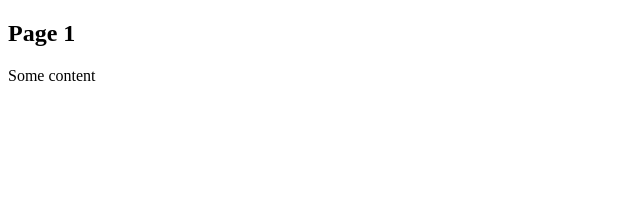
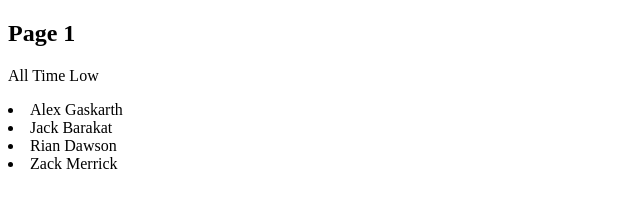
Before and after one commit to ksmith289/AllTimeLow, a plain HTML site: page index.html in a window 1280 px wide. Shown: the whole page, without its empty margins (0-640 px from the left). Drawn offline with Linux system fonts and the light colour scheme.

Commit message:
added list points and band members names

```diff
--- a/index.html
+++ b/index.html
@@ -7,10 +7,13 @@
     <body>
 
         <h2>Page 1</h2>
-        <p>Some content</p>
 
+        <p>All Time Low</p>
 
-
+        <li>Alex Gaskarth</li>
+        <li>Jack Barakat</li>
+        <li>Rian Dawson</li>
+        <li>Zack Merrick</li>
     </body>
 
 
```
